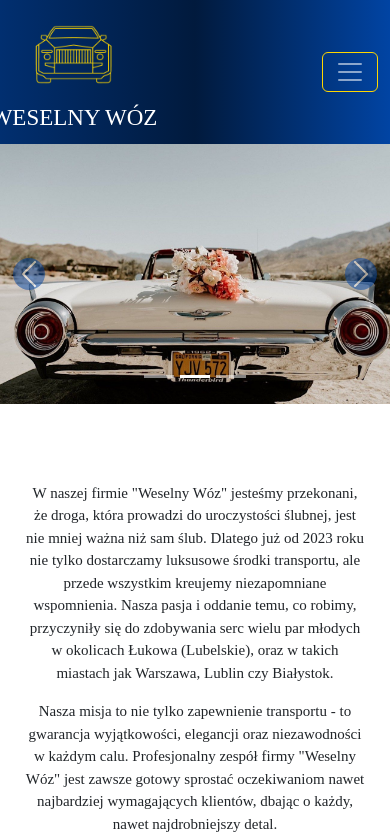
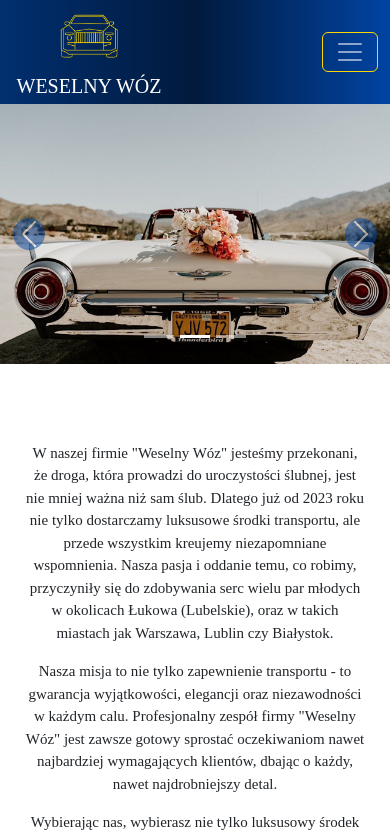
Before and after one commit to artwol993/weselny-woz, a React (Create React App) app: page / in a window 390 px wide. Shown: the top 838 px of the page. Built offline with nearby package versions, Linux system fonts and the light colour scheme.

Commit message:
update header

```diff
--- a/src/style/about-us.css
+++ b/src/style/about-us.css
@@ -18,7 +18,7 @@
   .about-us-txt {
     font-size: 15px;
     margin-top: 10px;
-}
+  }
 }
 
 
--- a/src/style/logo.css
+++ b/src/style/logo.css
@@ -1,5 +1,5 @@
 .box {
-  width: 100px;
+  width: 130px;
   height: 110px;
   padding: 5px;
 }
@@ -16,6 +16,23 @@
 
 .logo-tittle {
   color: #FFFFFF;
-  font-size: 23px;
+  font-size: 25px;
   font-family: 'DM Serif Display', serif;
 }
+
+@media only screen and (max-width: 576px) {
+
+  .box {
+    height: 70px;
+  }
+
+
+  .logo-icon {
+    height: 75px;
+  }
+
+  .logo-tittle {
+    font-size: 20px;
+  }
+
+}
```
